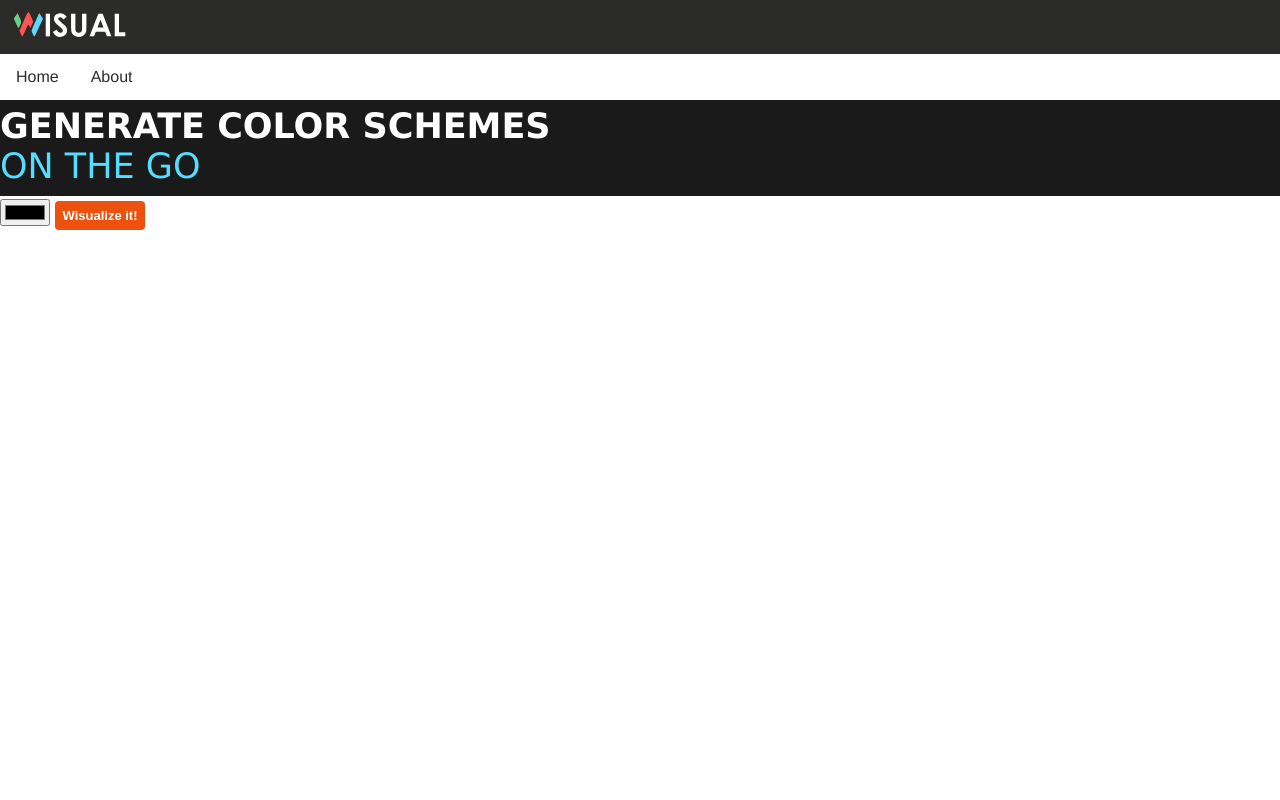
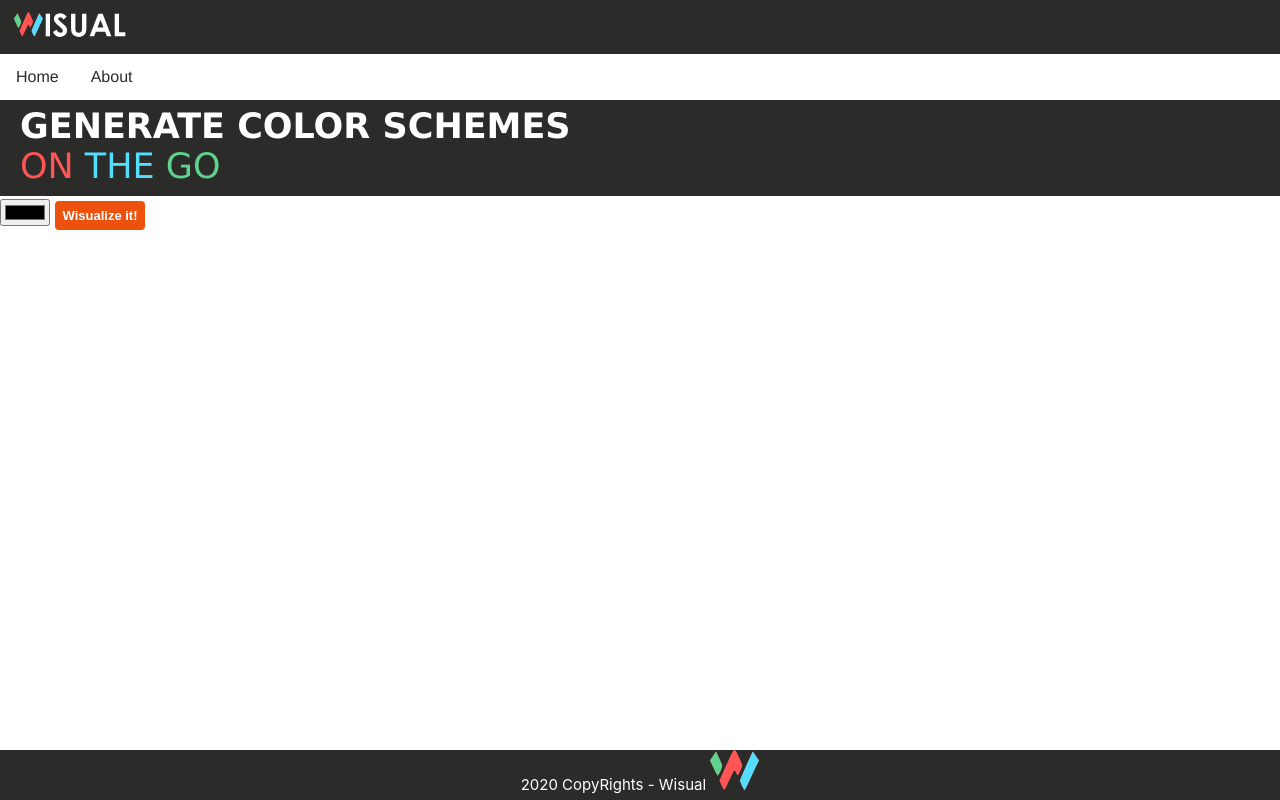
Before and after one commit to osmanvee/Wisual, a React (Create React App) app: page / in a window 1280 px wide. Built offline with nearby package versions, Linux system fonts and the light colour scheme.

Commit message:
Modifing color generator

```diff
--- a/package.json
+++ b/package.json
@@ -9,7 +9,8 @@
     "react": "^16.13.1",
     "react-dom": "^16.13.1",
     "react-router-dom": "^5.2.0",
-    "react-scripts": "3.4.3"
+    "react-scripts": "3.4.3",
+    "react-select": "^3.1.0"
   },
   "scripts": {
     "start": "react-scripts start",
--- a/src/App.js
+++ b/src/App.js
@@ -9,6 +9,7 @@ import { BrowserRouter, Route, Switch, Link } from 'react-router-dom';
 import Home from './components/Home';
 import Navbar from './components/Navbar';
 import About from './components/About';
+import favicon from './images/favicon.ico.png'
 
 function App() {
 
@@ -46,7 +47,8 @@ function App() {
 
         </Switch>
 
-          <div className="footer">
+          <div className="footerL">
+            <div className="footerContent">2020 CopyRights - Wisual <span id="img1"> <img src={favicon}/> </span> </div>
           </div>
 
 
--- a/src/Displayers/ColorGenerator.js
+++ b/src/Displayers/ColorGenerator.js
@@ -12,6 +12,7 @@ import GenerateUI from './UIGenerator';
 
 
 
+
 function GenerateColors(props) {
 
     let div = '';
@@ -19,7 +20,7 @@ function GenerateColors(props) {
     let div3= '';
 
         //MAIN HANDLING
-        div = <DisplayColour color={ props.color} />;
+        div = <DisplayColour color={ props.color} /> ;
         div2 = <DisplayColour color={ generateComplementaryColor(props.color)} />;
         if (isDark(props.color, 60)) {
             div3 = <DisplayColour color={ hexAddModifier(props.color, 40, 40, 40)} />;
@@ -32,7 +33,7 @@ function GenerateColors(props) {
 
             <div className="mainItem">
                 <div className="generated-colors">
-                     <div className="colorItem">{div} </div>
+                    {div}
                     {div2}
                     {div3}
                 </div>
--- a/src/components/Home.js
+++ b/src/components/Home.js
@@ -15,7 +15,7 @@ function Home() {
 
             <div className="head">
                 <div className="title">GENERATE COLOR SCHEMES</div>
-                <div className="redd">ON THE GO</div>
+                <div className="redd"> ON  <span id="bluee">THE </span>  <span id="green">GO</span></div>
             </div>
             <div> <LoginForm /> </div>
         </div>
--- a/src/index.css
+++ b/src/index.css
@@ -60,7 +60,7 @@ code {
 
 .head {
   font-size: 35px;
-  background: #1a1a1a;
+  background: #2b2b29;
   width: auto;
   font-family: Century Gothic, Verdana;
   font-weight: 400;
@@ -127,10 +127,41 @@ width: auto;
 .title {
   font-weight: 700;
   padding-top: 0.5%;
+  margin-left: 20px;
 }
 
 
 .redd{
   font-weight: 550;
+  color: #ff5555;
+  margin-left: 20px;
+}
+
+#bluee {
   color: #55ddff;
 }
+
+#green {
+  color: #5fd38d;
+}
+
+.footerContent {
+  font-size: 15px;
+  padding-bottom: 20px;
+}
+
+.footerL {
+  position: fixed;
+  width: 100%;
+  bottom: 0;
+  left: 0;
+  height: 50px;
+  background: #2b2b29;
+  color: white;
+ text-align: center;
+}
+
+#img1 {
+
+  width: 20%;
+}
```
Also changed, not shown: src/images/favicon.ico.png (added), 1 other file (tests, documents, lock files or other folders).
